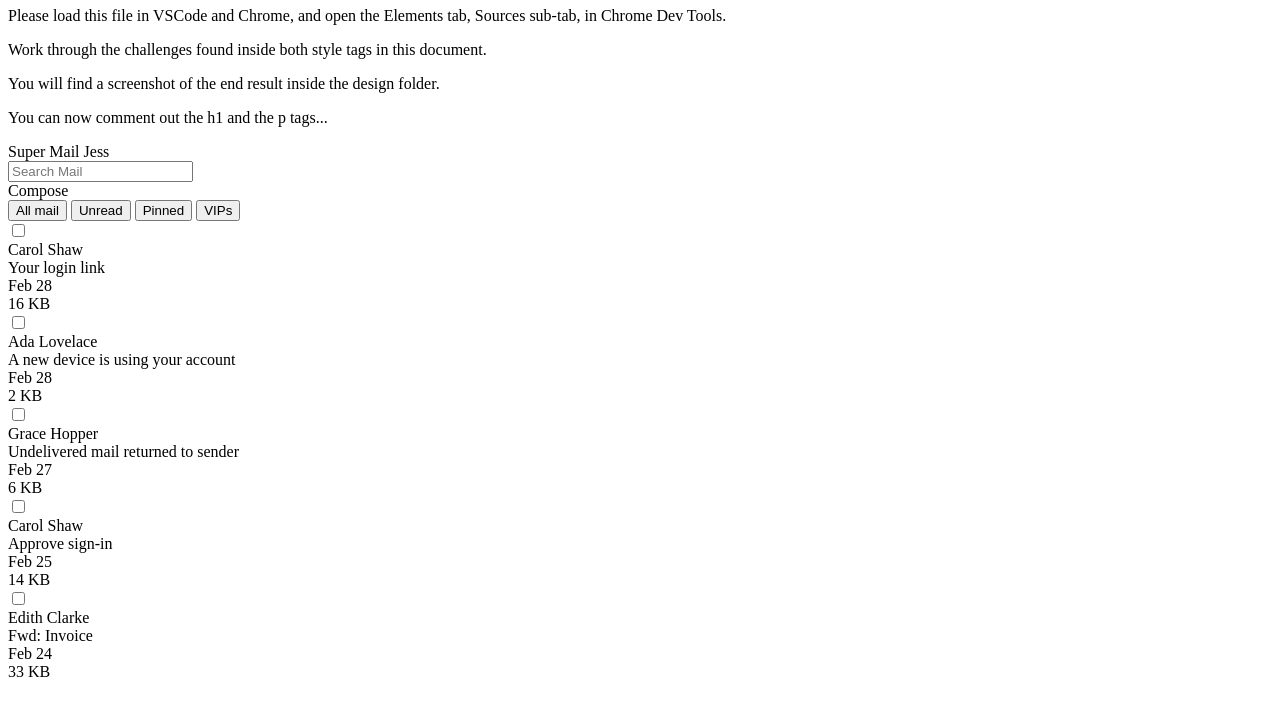
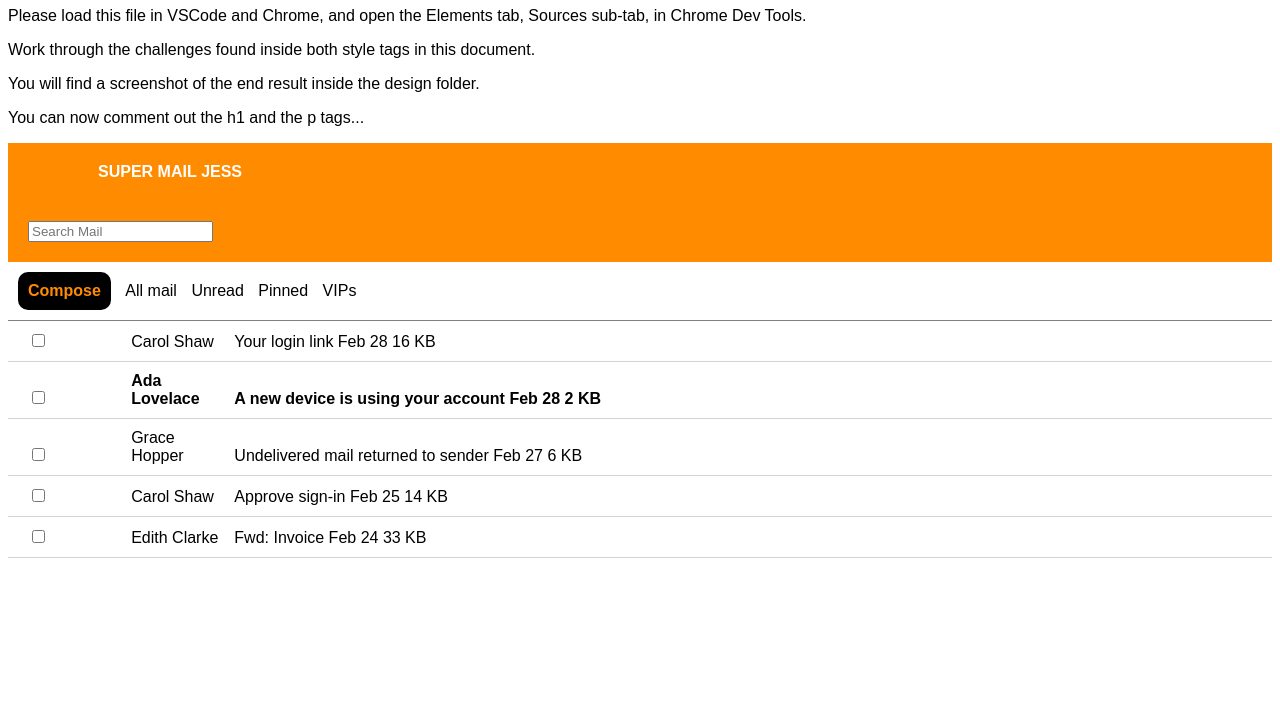
Before and after one commit to bloominstituteoftechnology/module-project---html-and-css-ii-iamFarahim, a plain HTML site: page index.html in a window 1280 px wide. Shown: the part 73-800 px from the top of the page. Drawn offline with Linux system fonts and the light colour scheme.

Commit message:
complete

```diff
--- a/index.html
+++ b/index.html
@@ -4,61 +4,127 @@
 <head>
   <meta charset="UTF-8">
   <style>
-    /* 👉 Task 1- Apply the reset found on this page: https://www.joshwcomeau.com/css/custom-css-reset/ */
+    /* 👉 Task 1- Apply the reset found on this page: */
+    https://www.joshwcomeau.com/css/custom-css-reset/
 
   </style>
   <style>
     /* 👉 Task 2- Target the body element.
     Apply a font family of Arial to the body element.
     The font property is inherited by descendant (nested) elements. */
+    body {
+      font-family: Arial;
+    }
 
     /* 👉 Task 3- Target the element with id headerTop.
     Apply white color to the text, some padding using px or rem units, and a dark background color. */
+    #headerTop > div {
+      background-color: darkorange;
+      padding: 20px;
+      color: white;
+    }
 
     /* 👉 Task 4- Target the divs that are directly nested underneath the id headerTop.
     Make them display as inline block, instead of block.
     This will make them render on the same line. */
+    #headerTop span {
+      display: inline-block;
+    }
 
     /* 👉 Task 5- Target the spans that are nested inside the id headerTop.
     Make them have some margin on the right.
     This will prevent the spans from crashing against one another. */
+    #headerTop span:first-child {
+      margin-left: 70px;
+    }
 
     /* 👉 Task 6- Target the first span nested inside the element with id headerTop.
     Make it have a font weight of bold, and transform the text to uppercase. */
+    #headerTop {
+      font-weight: bold;
+      text-transform: uppercase;
+    }
 
     /* 👉 Task 7- Target the id headerBottom.
     Give it a bottom border of 1 pixel, solid gray, and a little bit of padding using px or rem units. */
+    #headerBottom {
+      border-bottom: 1px solid gray;
+      padding: 10px;
+    }
 
     /* 👉 Task 8- Target the divs that are nested directly inside the element with id headerBottom.
     Make them display as inline block, instead of block.
     This will cause them to render on the same line.
     You can consolidate this rule with the one on step. 4 */
+    #headerBottom > div {
+      display: inline-block;
+    }
 
     /* 👉 Task 9- Target the "Compose" button, although note it's a div instead an actual button.
     Give it color, bold text, background, padding, border radius, margin right, and a cursor of pointer. */
+    #headerBottom > div:first-child {
+      color: darkorange;
+      background-color: black;
+      font-weight: bold;
+      padding: 10px;
+      border-radius: 10px;
+      margin-right: 10px;
+      cursor: pointer;
+    }
+
 
     /* 👉 Task 10- Research how to remove all the default styling of button elements.
     Target the button elements inside the element with id headerBottom.
     Remove all their styling, give them a bit of margin to the right, and a cursor of pointer. */
+    #headerBottom button {
+      all: unset;
+      margin-right: 10px;
+      cursor: pointer;
+    }
 
     /* 👉 Task 11- Target the button element inside the id headerBottom that has a class of active
     Make the font weight be bolder, and add a bottom border of 2 pixels solid color (you choose the color).
     Add the class name to the "All mail" button. */
+    #headerBottom button.active {
+      font-weight: bolder;
+      border-bottom: 2px solid blue;
+    }
 
     /* 👉 Task 12- Target all divs directly nested inside elements with a class of email,
     and make them display as inline-block elements.
     This will make each email render all its details in the same line*/
+    .email > div {
+      display: inline-block;
+    }
 
     /* 👉 Task 13- Target the elements with a class of email.
     Give them some padding, bigger padding to the left, and a bottom border of very light grey. */
+    .email {
+      padding: 10px;
+      padding-left: 20px;
+      border-bottom: 1px solid lightgrey;
+    }
 
     /* 👉 Task 14- Target each div inside the element with a class of email.
     Make the email author and the email subject take 35% of the width of the parent element.
     Make the check, the date and the size take up 8% of the width of the parent element.
     This will arrange the details in visible columns. */
+    .email > div:first-child,
+    .email > div:nth-child(2) {
+      width: 8%;
+    }
+
+    .email > div:nth-child(3),
+    .email > div:nth-child(4),
+    .email > div:nth-child(5) {
+      font-weight: 35%;
+    }
 
     /* 👉 Task 15- Target the second email and have its font weight be bold.
     This will make it look "unread". */
+    .email:nth-child(2) {
+      font-weight: bold;
+    }
 
     /* Well done! Check the design file to make sure you are close enough. */
 
```
